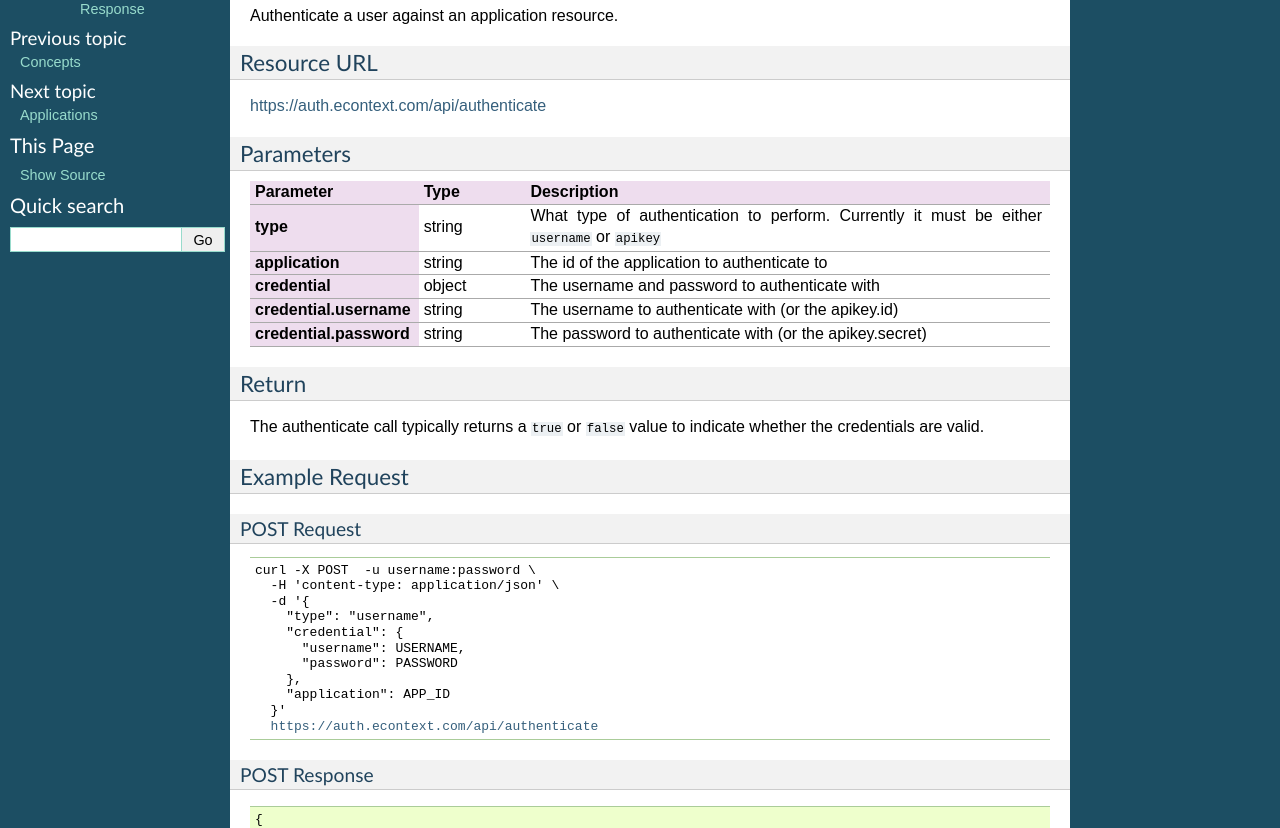
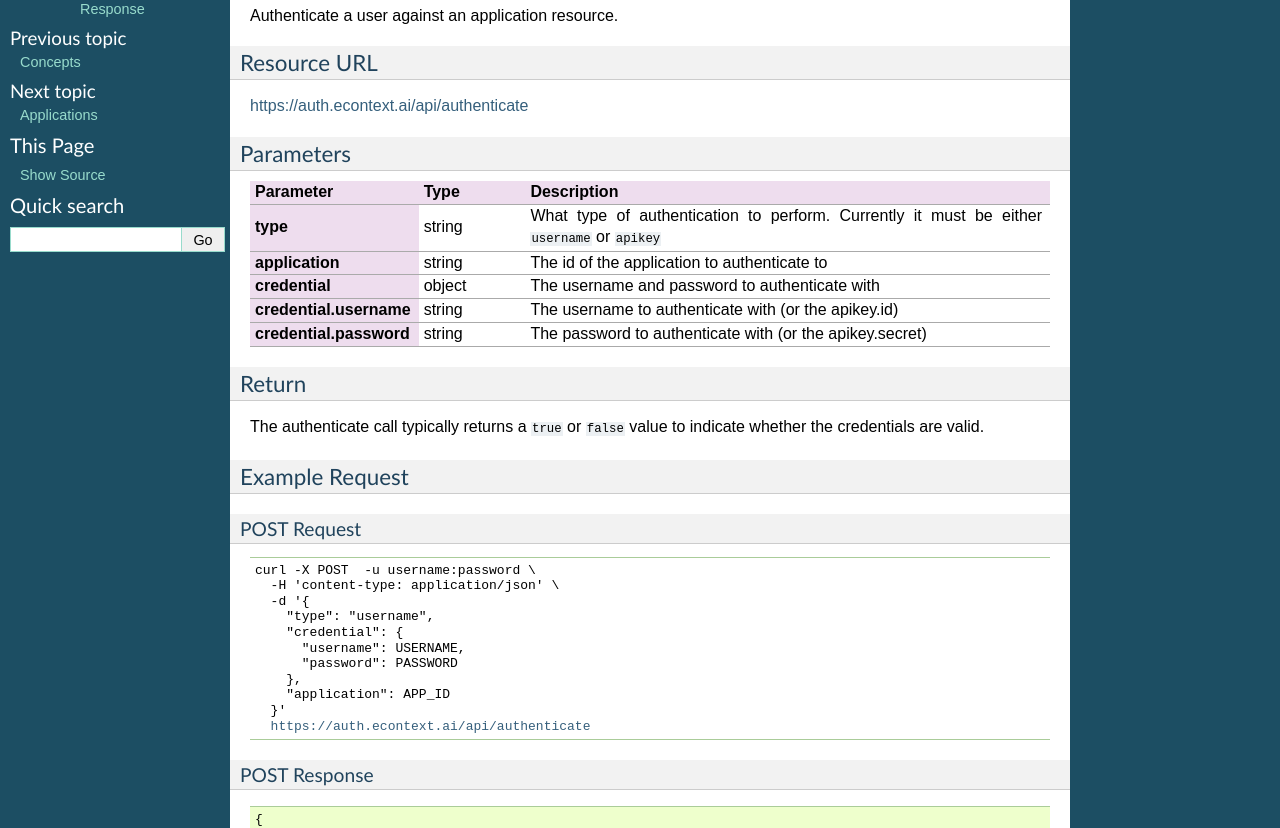
Before and after one commit to info-com/econtext-auth, a Sphinx documentation site: the page built from docs/source/authenticate.rst, in a window 1280 px wide. Shown: the part 201-1029 px from the top of the page. Built offline with Sphinx 7.4.7, drawn with Linux system fonts in a browser that asks for light colours; some of the changed lines change nothing that is shown.

Commit message:
updating base url to .ai

```diff
--- a/docs/source/conf.py
+++ b/docs/source/conf.py
@@ -241,4 +241,4 @@
 # How to display URL addresses: 'footnote', 'no', or 'inline'.
 #texinfo_show_urls = 'footnote'
 
-extlinks = {'api_url': ('https://auth.econtext.com/api/%s', None)}
+extlinks = {'api_url': ('https://auth.econtext.ai/api/%s', None)}
```
